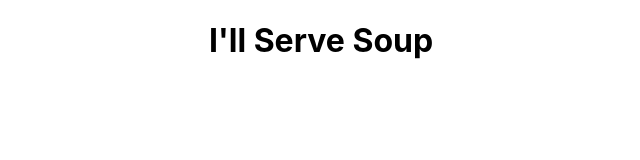
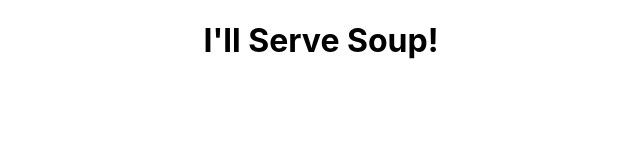
Before and after one commit to yorkcook/FE, a React (Create React App) app in the folder soup/: page / in a window 1280 px wide. Shown: the top 160 px of the page, without its empty margins (319-959 px from the left). Built offline with nearby package versions, Linux system fonts and the light colour scheme.

Commit message:
WIP: Created React App

```diff
--- a/soup/src/App.js
+++ b/soup/src/App.js
@@ -5,7 +5,7 @@
 function App() {
   return (
     <div className="App">
-      <h1>I'll Serve Soup</h1>
+      <h1>I'll Serve Soup!</h1>
     </div>
   );
 }
```
